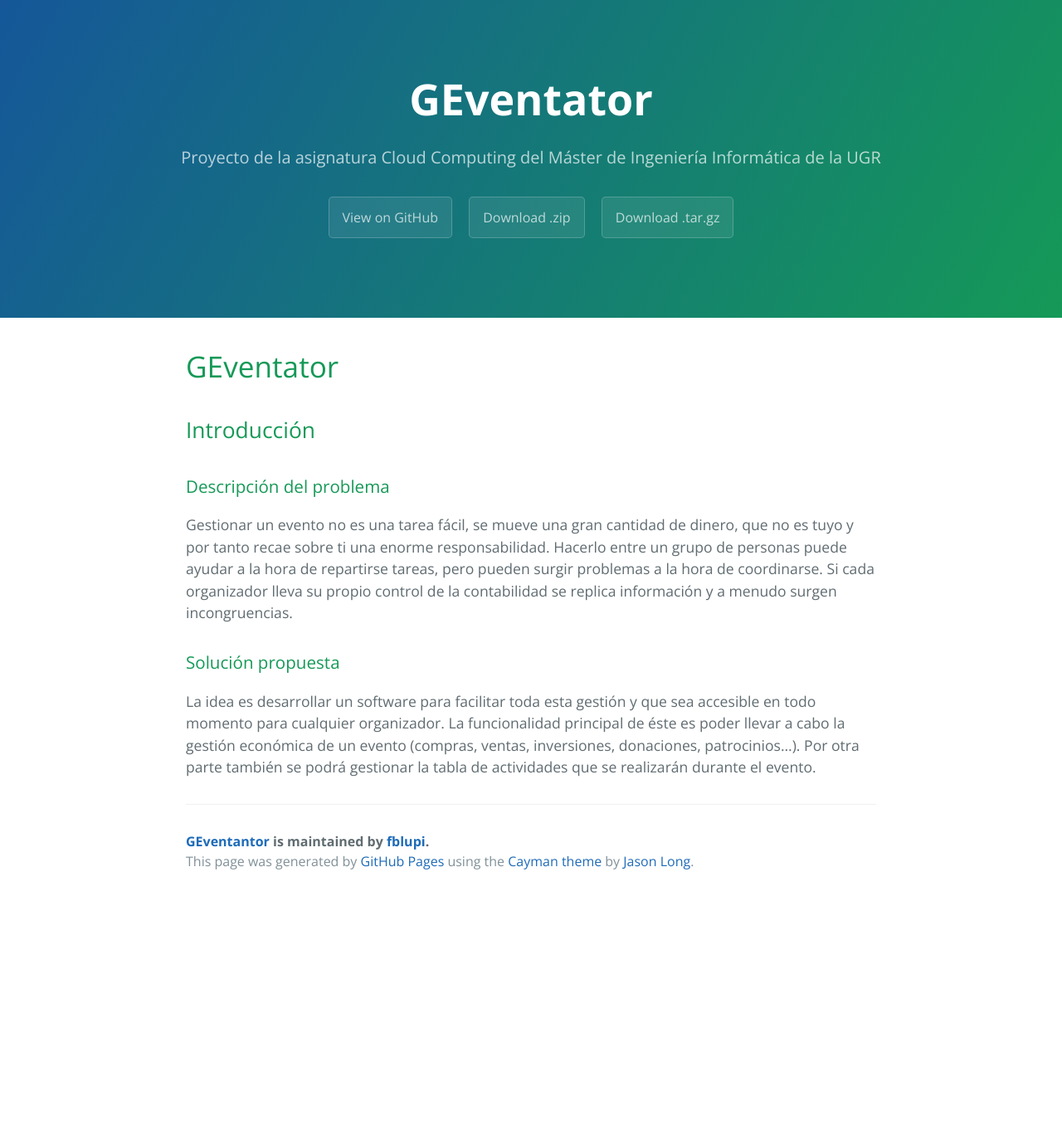
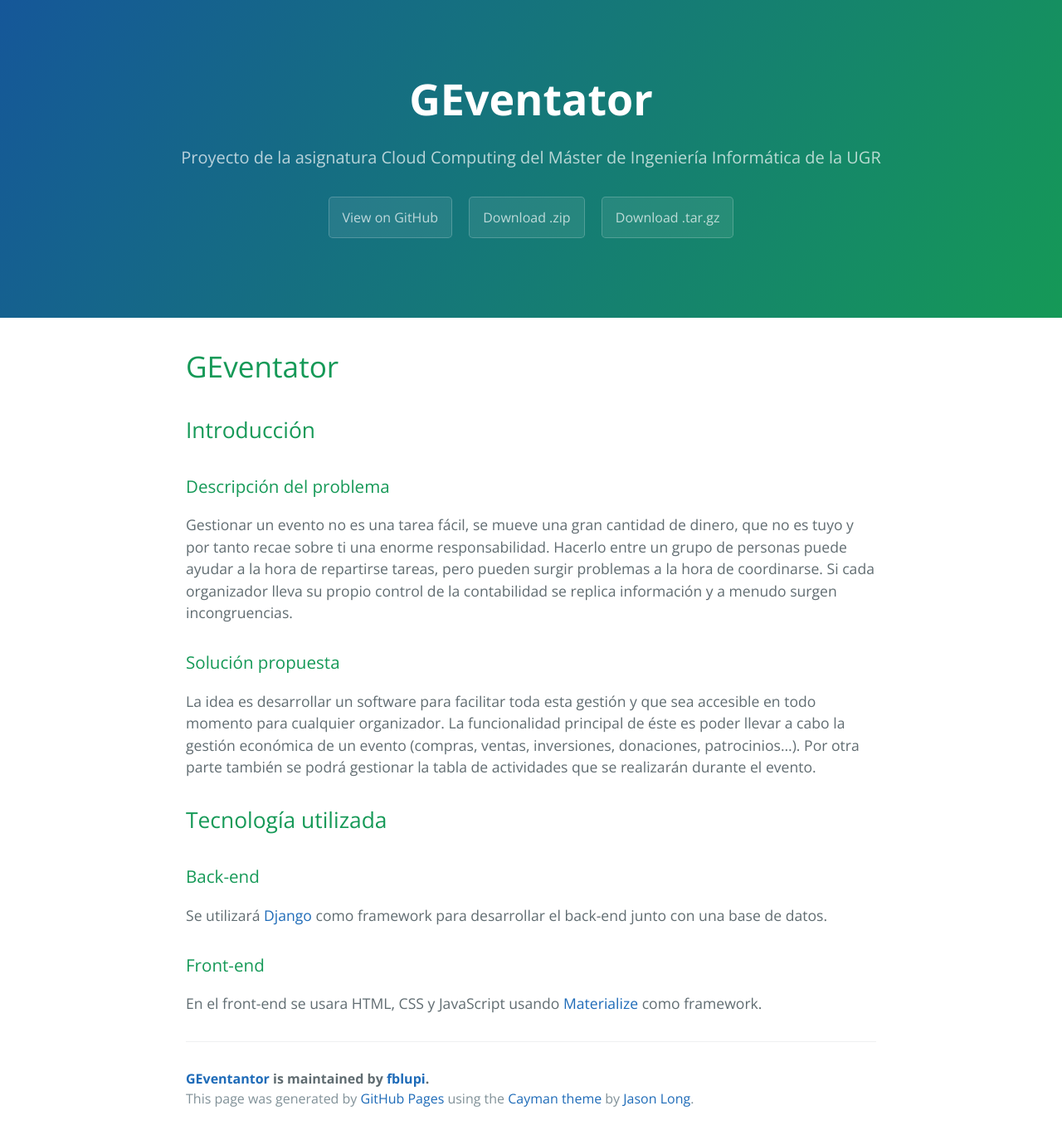
Before and after one commit to fblupi/master_informatica-CCFI, a Jekyll site: the page built from index.md, in a window 1280 px wide. Shown: the whole page at 83% size. Built offline with Jekyll 4.4.1, drawn with Linux system fonts in a browser that asks for light colours; before the commit the page ends 1082 px from its top, so only the background shows below that.

Commit message:
Frameworks en front-end y back-end closes #5

```diff
--- a/index.md
+++ b/index.md
@@ -13,3 +13,13 @@ Gestionar un evento no es una tarea fácil, se mueve una gran cantidad de dinero
 ### Solución propuesta
 
 La idea es desarrollar un software para facilitar toda esta gestión y que sea accesible en todo momento para cualquier organizador. La funcionalidad principal de éste es poder llevar a cabo la gestión económica de un evento (compras, ventas, inversiones, donaciones, patrocinios...). Por otra parte también se podrá gestionar la tabla de actividades que se realizarán durante el evento.
+
+## Tecnología utilizada
+
+### Back-end
+
+Se utilizará [Django](https://www.djangoproject.com/) como framework para desarrollar el back-end junto con una base de datos.
+
+### Front-end
+
+En el front-end se usara HTML, CSS y JavaScript usando [Materialize](http://materializecss.com/) como framework.
```
